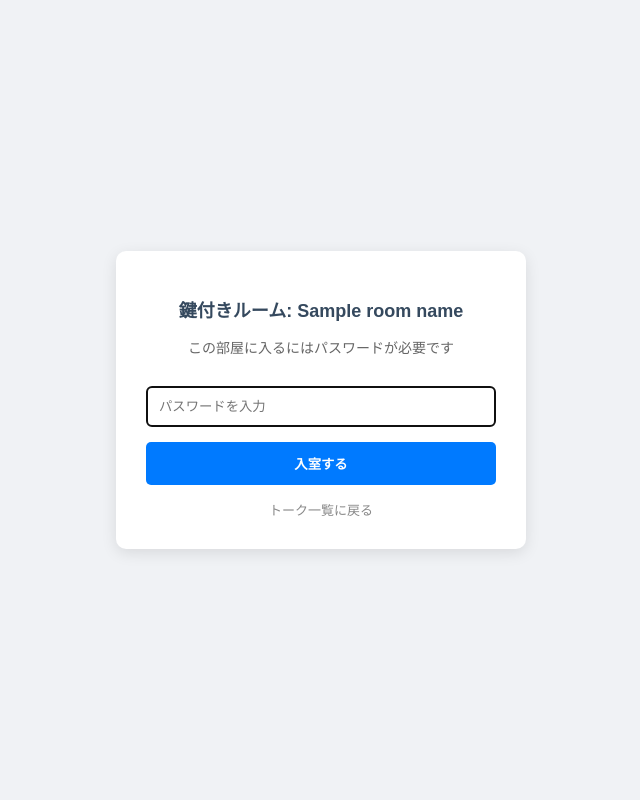
After one commit to KS-kido/chat-plus, a Flask app: template templates/room_login.html in a window 1280 px wide. The commit adds this page. Shown: the whole page, without its empty margins (319-959 px from the left). Run offline with Flask 3, Linux system fonts and the light colour scheme; the template is opened without the code that fills it: most values are stand-ins (such as "Sample title", 1, 10 or a date in 2020).

Commit message:
パスワード付きルーム作成2605101446

```diff
--- a/app.py
+++ b/app.py
@@ -39,10 +39,13 @@ class Message(db.Model):
 class Room(db.Model):
     id = db.Column(db.Integer, primary_key=True)
     name = db.Column(db.String(100), unique=True, nullable=False)
+    # パスワード列を追加（空でもOKにするため nullable=True）
+    password = db.Column(db.String(200), nullable=True)
+
 
 # 起動時にテーブルを作成（すでにある場合は何もしない）
 with app.app_context():
-    # db.drop_all() # 構造をリセットしたい時だけコメントを外す
+    db.drop_all() # 構造をリセットしたい時だけコメントを外す
     db.create_all()
 
 # --- 3. SocketIO初期化 ---
@@ -98,18 +101,38 @@ def chat_list():
 @app.route('/create_room', methods=['POST'])
 def create_room():
     room_name = request.form.get('room_name')
+    room_password = request.form.get('room_password') # 追加
+
     if room_name and not Room.query.filter_by(name=room_name).first():
-        new_room = Room(name=room_name)
+        # パスワードがあればハッシュ化して保存、なければ None
+        hashed_pw = generate_password_hash(room_password) if room_password else None
+        new_room = Room(name=room_name, password=hashed_pw)
         db.session.add(new_room)
         db.session.commit()
     return redirect(url_for('chat_list'))
 
 # F. チャットルーム本体
-@app.route('/chat/<room_name>')
+@app.route('/chat/<room_name>', methods=['GET', 'POST'])
 def chat_room(room_name):
     if 'username' not in session:
         return redirect(url_for('login'))
-    # その部屋だけの過去ログを表示
+
+    room = Room.query.filter_by(name=room_name).first_or_404()
+
+    # パスワードが設定されている部屋の場合
+    if room.password:
+        # POST（パスワード入力後）でない場合は入力画面を出す
+        if request.method == 'POST':
+            input_pw = request.form.get('room_password')
+            if check_password_hash(room.password, input_pw):
+                # 合っていたらチャット画面へ（本来はここで入室許可をセッションに持つのが理想）
+                pass
+            else:
+                return "パスワードが違います。<a href='/list'>戻る</a>"
+        else:
+            # パスワード入力用の専用HTML（または簡易画面）を返す
+            return render_template('room_login.html', room_name=room_name)
+
     history = Message.query.filter_by(room=room_name).all()
     return render_template('index.html', room_name=room_name, username=session['username'], history=history)
 
--- a/templates/list.html
+++ b/templates/list.html
@@ -104,6 +104,7 @@
     <div class="create-area">
         <form action="/create_room" method="POST">
             <input type="text" name="room_name" placeholder="新しい部屋の名前" required>
+            <input type="password" name="room_password" placeholder="（任意）パスワード">
             <button type="submit">作成</button>
         </form>
     </div>
--- /dev/null
+++ b/templates/room_login.html
@@ -0,0 +1,28 @@
+<!DOCTYPE html>
+<html lang="ja">
+<head>
+    <meta charset="UTF-8">
+    <meta name="viewport" content="width=device-width, initial-scale=1.0">
+    <title>入室制限 - {{ room_name }}</title>
+    <style>
+        body { font-family: sans-serif; background-color: #f0f2f5; display: flex; justify-content: center; align-items: center; height: 100vh; margin: 0; }
+        .container { background: white; padding: 30px; border-radius: 10px; box-shadow: 0 4px 15px rgba(0,0,0,0.1); width: 100%; max-width: 350px; text-align: center; }
+        h2 { color: #35495e; font-size: 18px; }
+        p { color: #666; font-size: 14px; }
+        input { width: 100%; padding: 12px; margin: 15px 0; border: 1px solid #ddd; border-radius: 5px; box-sizing: border-box; }
+        button { width: 100%; padding: 12px; background-color: #007aff; border: none; border-radius: 5px; color: white; font-weight: bold; cursor: pointer; }
+        .back-link { margin-top: 15px; display: block; color: #888; text-decoration: none; font-size: 13px; }
+    </style>
+</head>
+<body>
+    <div class="container">
+        <h2>鍵付きルーム: {{ room_name }}</h2>
+        <p>この部屋に入るにはパスワードが必要です</p>
+        <form method="POST">
+            <input type="password" name="room_password" placeholder="パスワードを入力" required autofocus>
+            <button type="submit">入室する</button>
+        </form>
+        <a href="/list" class="back-link">トーク一覧に戻る</a>
+    </div>
+</body>
+</html>
```
Also changed, not shown: chat.db.
